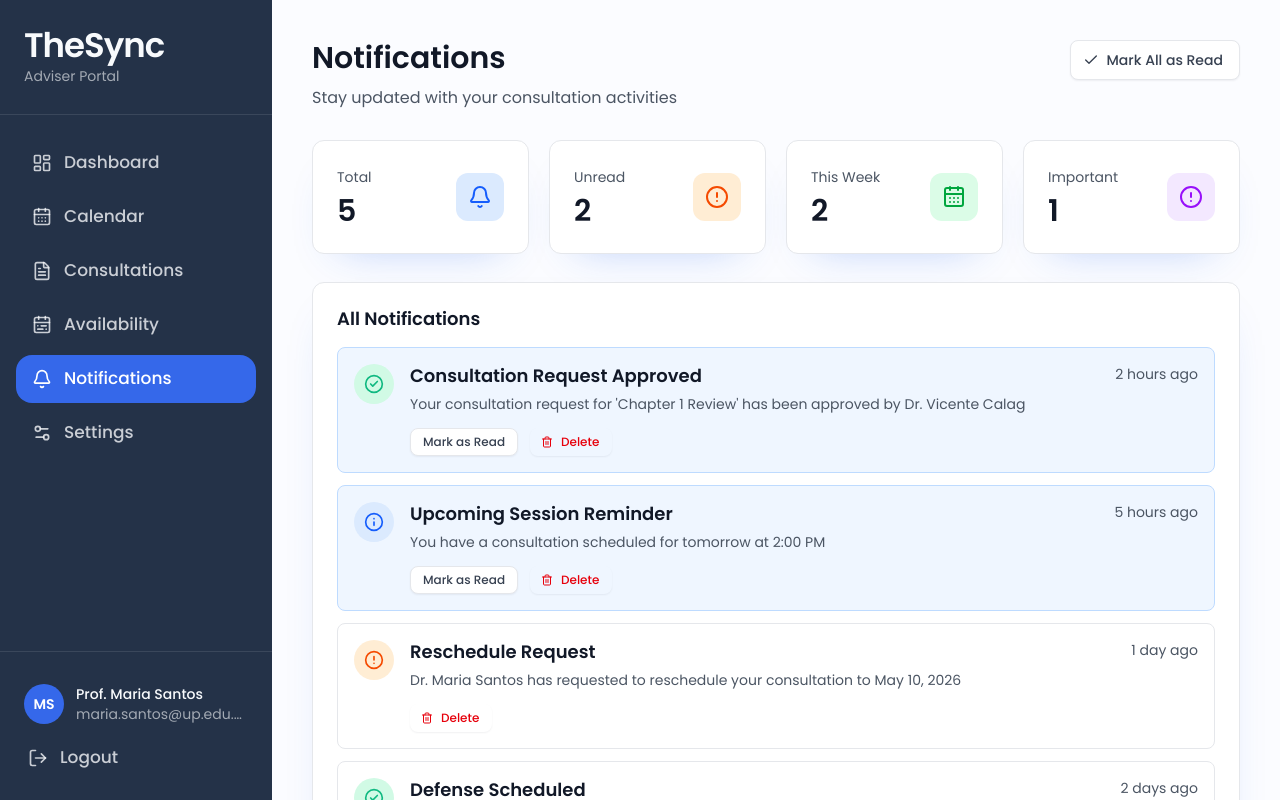
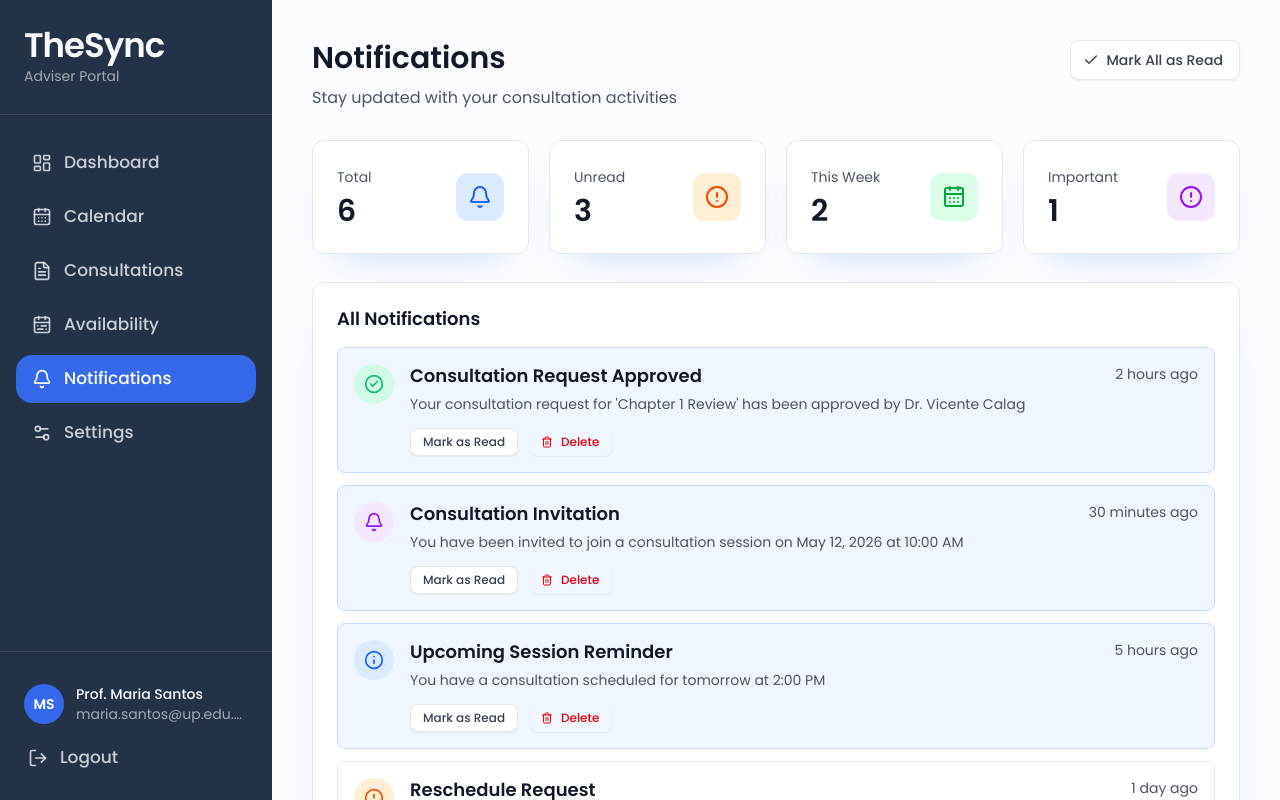
Before and after one commit to Celeru00/thesync, a Next.js app in the folder thesync-frontend/: page /adviser/notifications in a window 1280 px wide. Shown: the top 800 px of the page. Built offline with nearby package versions, Linux system fonts and the light colour scheme.

Commit message:
feat: implement notification management with read/unread toggle and stats display

```diff
--- a/thesync-frontend/app/(portal)/adviser/notifications/page.tsx
+++ b/thesync-frontend/app/(portal)/adviser/notifications/page.tsx
@@ -1,3 +1,6 @@
+"use client";
+
+import { useState } from "react";
 import {
   Bell,
   CalendarDays,
@@ -11,34 +14,7 @@ import {
 import { Button } from "@/components/ui/button";
 import { Card, CardContent, CardHeader, CardTitle } from "@/components/ui/card";
 
-const notificationStats = [
-  {
-    label: "Total",
-    value: "5",
-    icon: Bell,
-    iconClassName: "bg-blue-100 text-blue-600",
-  },
-  {
-    label: "Unread",
-    value: "2",
-    icon: AlertCircle,
-    iconClassName: "bg-orange-100 text-orange-600",
-  },
-  {
-    label: "This Week",
-    value: "2",
-    icon: CalendarDays,
-    iconClassName: "bg-green-100 text-green-600",
-  },
-  {
-    label: "Important",
-    value: "1",
-    icon: AlertCircle,
-    iconClassName: "bg-purple-100 text-purple-600",
-  },
-];
-
-const notifications = [
+const initialNotifications = [
   {
     title: "Consultation Request Approved",
     description:
@@ -46,6 +22,15 @@ const notifications = [
     time: "2 hours ago",
     icon: CheckCircle2,
     iconClassName: "bg-success-soft text-success",
+    unread: true,
+  },
+  {
+    title: "Consultation Invitation",
+    description:
+      "You have been invited to join a consultation session on May 12, 2026 at 10:00 AM",
+    time: "30 minutes ago",
+    icon: Bell,
+    iconClassName: "bg-purple-100 text-purple-600",
     unread: true,
   },
   {
@@ -86,6 +71,55 @@ const notifications = [
 ];
 
 export default function AdviserNotificationsPage() {
+  const [notifications, setNotifications] = useState(initialNotifications);
+
+  const toggleReadState = (title: string) => {
+    setNotifications((prev) =>
+      prev.map((notification) =>
+        notification.title === title
+          ? { ...notification, unread: !notification.unread }
+          : notification
+      )
+    );
+  };
+
+  const markAllAsRead = () => {
+    setNotifications((prev) =>
+      prev.map((notification) => ({ ...notification, unread: false }))
+    );
+  };
+
+  const unreadCount = notifications.filter(
+    (notification) => notification.unread
+  ).length;
+
+  const notificationStats = [
+    {
+      label: "Total",
+      value: notifications.length.toString(),
+      icon: Bell,
+      iconClassName: "bg-blue-100 text-blue-600",
+    },
+    {
+      label: "Unread",
+      value: unreadCount.toString(),
+      icon: AlertCircle,
+      iconClassName: "bg-orange-100 text-orange-600",
+    },
+    {
+      label: "This Week",
+      value: "2",
+      icon: CalendarDays,
+      iconClassName: "bg-green-100 text-green-600",
+    },
+    {
+      label: "Important",
+      value: "1",
+      icon: AlertCircle,
+      iconClassName: "bg-purple-100 text-purple-600",
+    },
+  ];
+
   return (
     <div className="flex flex-col gap-7">
       <header className="flex flex-col gap-4 sm:flex-row sm:items-start sm:justify-between">
@@ -95,7 +129,12 @@ export default function AdviserNotificationsPage() {
             Stay updated with your consultation activities
           </p>
         </div>
-        <Button type="button" variant="outline" className="rounded-lg">
+        <Button
+          type="button"
+          variant="outline"
+          className="rounded-lg"
+          onClick={markAllAsRead}
+        >
           <Check data-icon="inline-start" className="size-4" />
           Mark All as Read
         </Button>
@@ -157,16 +196,18 @@ export default function AdviserNotificationsPage() {
                       {notification.description}
                     </p>
                     <div className="mt-3 flex flex-wrap gap-3">
-                      {notification.unread ? (
                       <Button
                         type="button"
                         variant="outline"
                         size="xs"
                         className="rounded-lg"
+                        onClick={() => toggleReadState(notification.title)}
                       >
-                          Mark as Read
+                        {notification.unread
+                          ? "Mark as Read"
+                          : "Mark as Unread"}
                       </Button>
-                      ) : null}
+
                       <Button
                         type="button"
                         variant="ghost"
```
Lines whose indentation alone changed are shown as unchanged.
